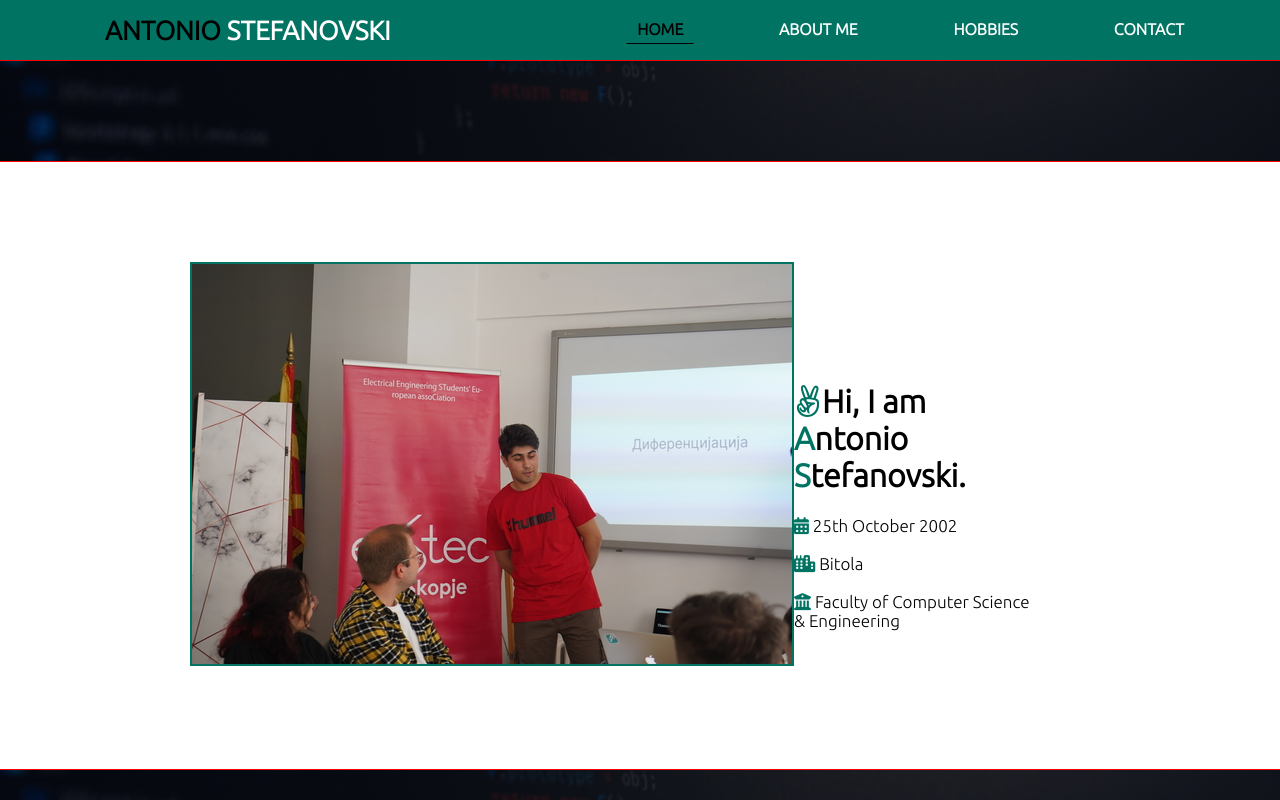
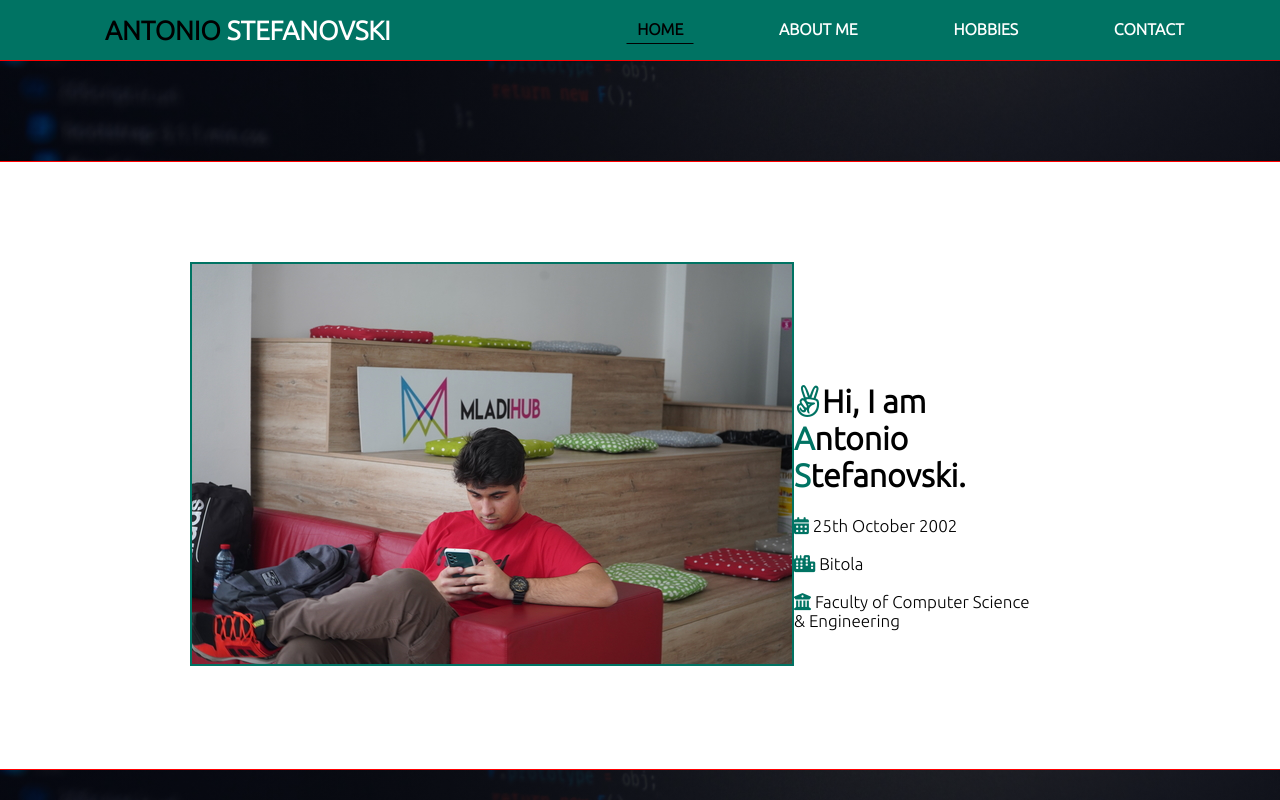
Before and after one commit to antoniostefanovski/antoniostefanovski.github.io, a plain HTML site: page index.html in a window 1280 px wide. Shown: the top 800 px of the page. Drawn offline with Linux system fonts and the light colour scheme.

Commit message:
Update index.html

```diff
--- a/index.html
+++ b/index.html
@@ -32,7 +32,7 @@
         <div class="mainSection">
 
             <div class="myImage">
-                <img src="img1_resized.JPG" alt="Antonio"/>
+                <img src="images/img2_resized.JPG" alt="Antonio"/>
             </div>
 
             <div class="myName">
```
